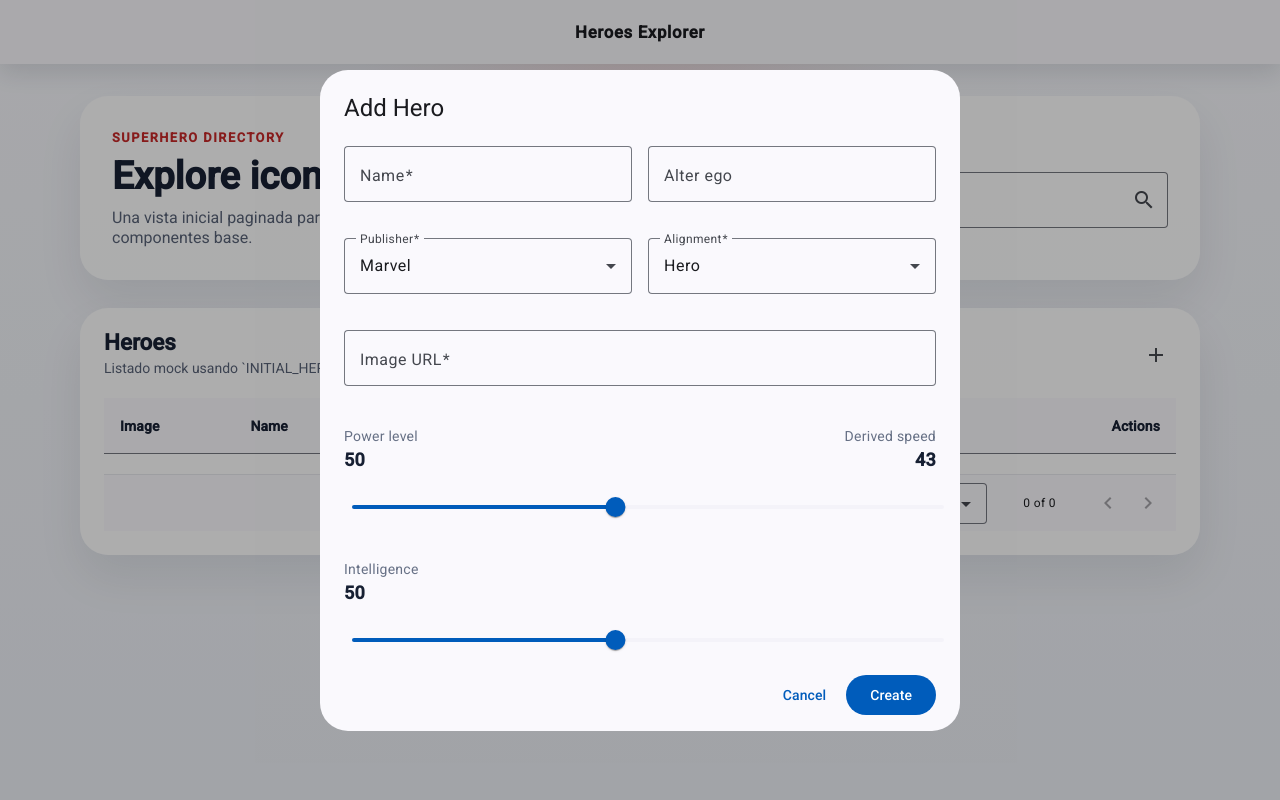
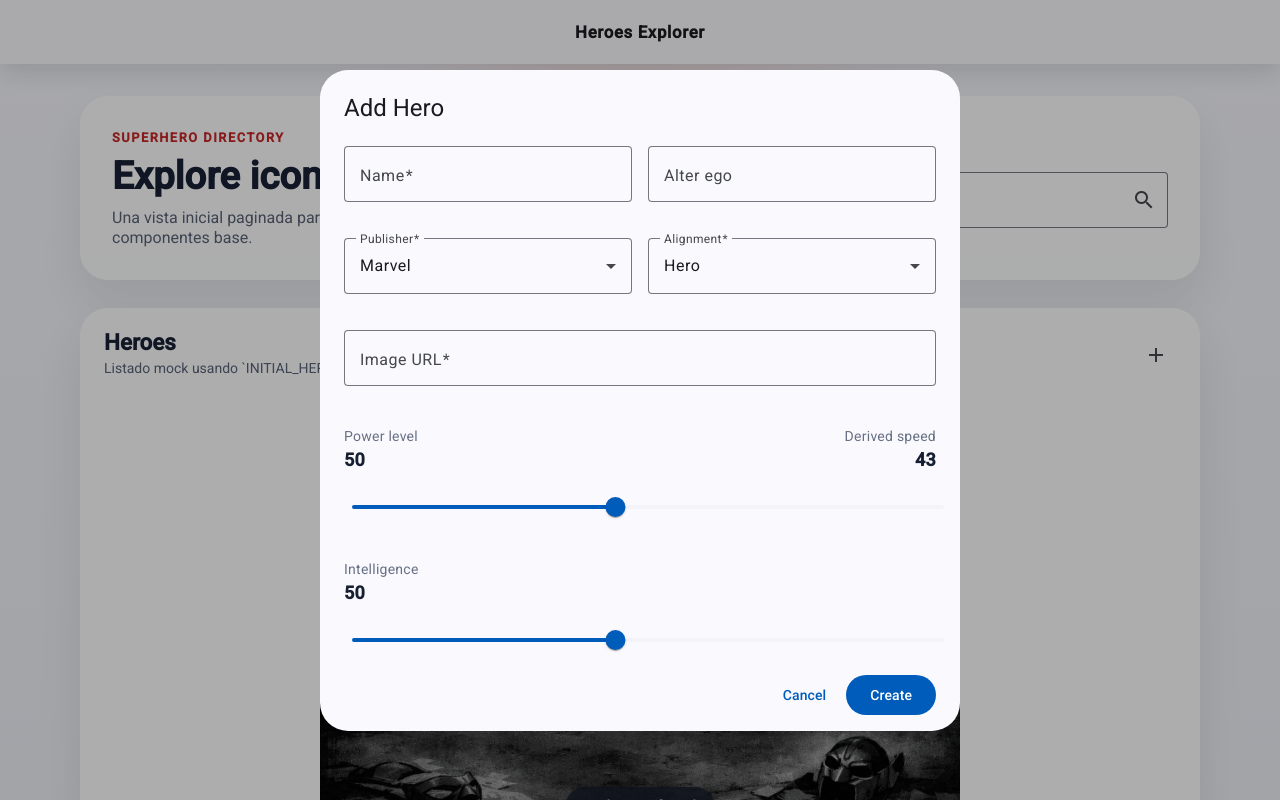
Before and after one commit to nicolasmaurizi/riu-frontend-nicolas-maurizi, an Angular app: page /heroes in a window 1280 px wide. Both pictures are taken after typing "Sample" into the empty fields and a click on the button "add". Built offline with nearby package versions, Linux system fonts and the light colour scheme.

Commit message:
feat: improve empty state with centered image and overlay message

```diff
--- a/src/app/features/heroes/components/heroes-home/heroes-home.html
+++ b/src/app/features/heroes/components/heroes-home/heroes-home.html
@@ -40,6 +40,7 @@
       </button>
     </div>
 
+    @if (pagedHeroes().length > 0) {
       <div class="heroes-home__table-wrap">
         <table mat-table [dataSource]="pagedHeroes()" class="heroes-home__table">
           <ng-container matColumnDef="image">
@@ -150,5 +151,17 @@
         (page)="onPageChange($event)"
         aria-label="Heroes pagination"
       />
+    } @else {
+      <div class="heroes-home__empty-state">
+        <div class="heroes-home__empty-media">
+          <img
+            class="heroes-home__empty-image"
+            src="images/empty-state-heroes.webp"
+            alt="No heroes found"
+          />
+          <p class="heroes-home__empty-copy">No heroes found</p>
+        </div>
+      </div>
+    }
   </section>
 </section>
--- a/src/app/features/heroes/components/heroes-home/heroes-home.scss
+++ b/src/app/features/heroes/components/heroes-home/heroes-home.scss
@@ -151,6 +151,44 @@
   text-align: right;
 }
 
+.heroes-home__empty-state {
+  display: grid;
+  justify-items: center;
+  padding: 24px 16px 12px;
+  text-align: center;
+}
+
+.heroes-home__empty-media {
+  position: relative;
+  width: 100%;
+  max-width: 640px;
+}
+
+.heroes-home__empty-image {
+  display: block;
+  width: 100%;
+  max-width: 640px;
+  height: auto;
+  border-radius: 18px;
+  object-fit: contain;
+}
+
+.heroes-home__empty-copy {
+  position: absolute;
+  left: 50%;
+  bottom: 24px;
+  transform: translateX(-50%);
+  margin: 0;
+  padding: 10px 18px;
+  border-radius: 999px;
+  background: rgba(17, 24, 39, 0.72);
+  color: #f8fafc;
+  font-size: 0.95rem;
+  font-weight: 500;
+  line-height: 1.2;
+  white-space: nowrap;
+}
+
 th.mat-mdc-header-cell {
   color: #172033;
   font-weight: 700;
```
Also changed, not shown: public/images/empty-state-heroes.webp (added). Lines whose indentation alone changed are shown as unchanged.
